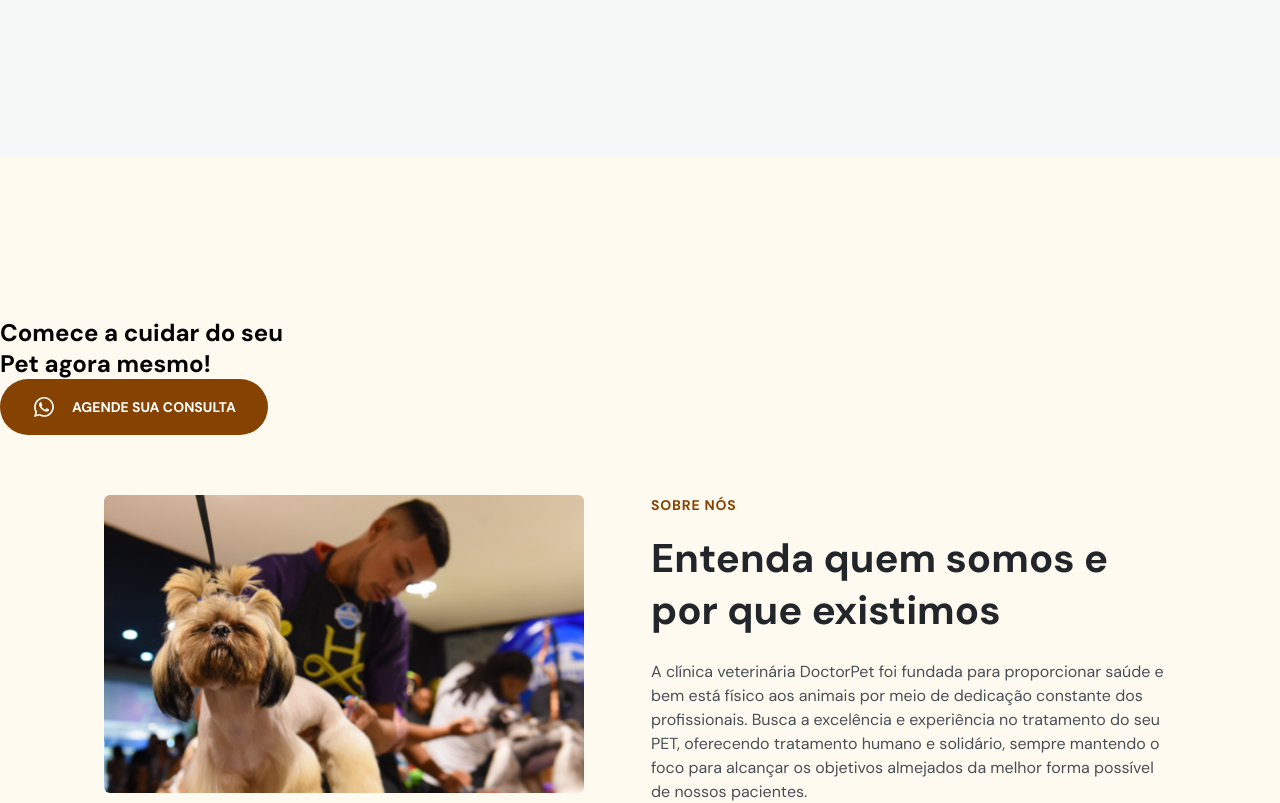
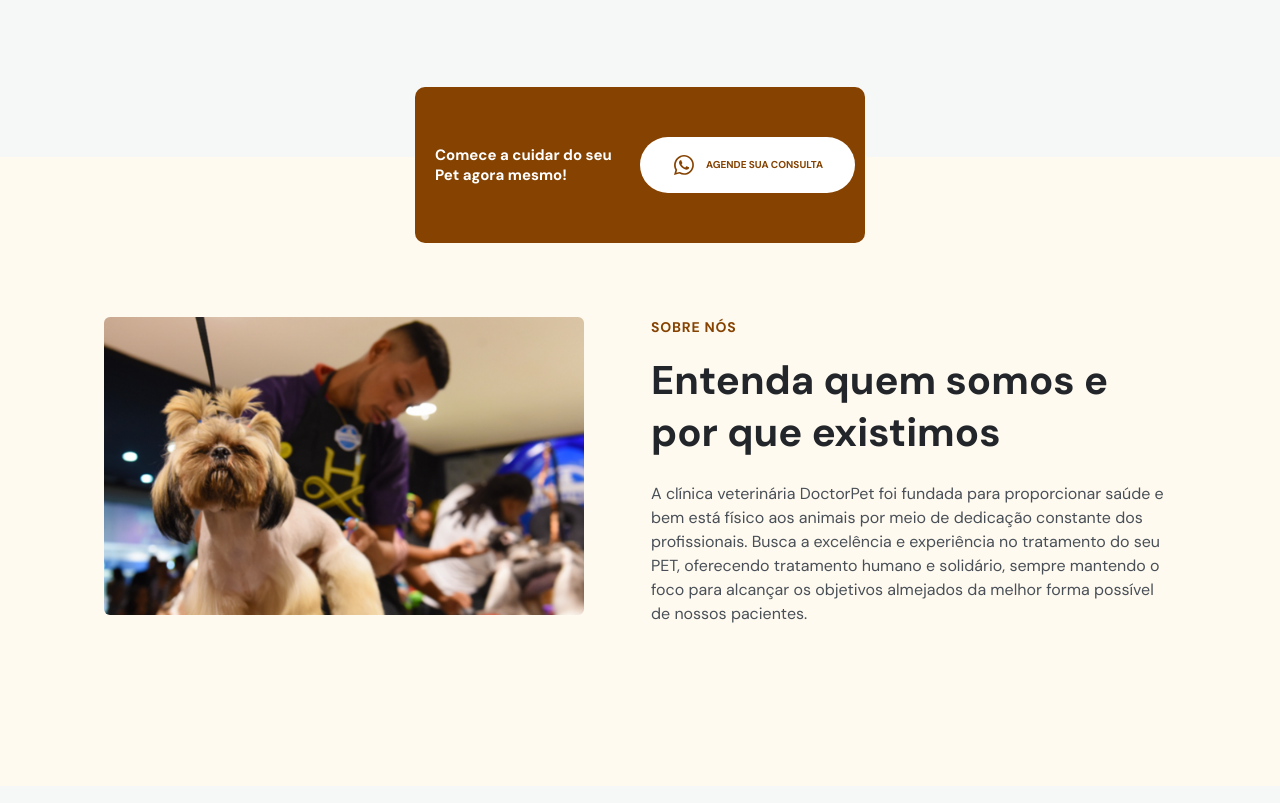
Before and after one commit to maarcusvinicius/LP-Pet, a plain HTML site: page index.html in a window 1280 px wide. Shown: the part 2536-3339 px from the top of the page. Drawn offline with nearby package versions, Linux system fonts and the light colour scheme.

Commit message:
style bannerCTA finish

```diff
--- a/style.css
+++ b/style.css
@@ -532,11 +532,21 @@ body.menu-expanded button path {
   width: 12rem;
 }
 
-#depoiments .banner-CTA {
-  margin-top: 10rem;
-  width: 45rem;
+/*=== ABOUT =================================*/
+
+#about .banner-CTA {
+  right: 0;
+  left: 0;
+
+  margin-top: 0;
+  width: 100%;
+  max-width: 45rem;
+
+  position: absolute;
+  top: -70px;
 
   display: flex;
+  margin: 0 auto;
   align-items: center;
   justify-content: center;
 
@@ -544,16 +554,23 @@ body.menu-expanded button path {
   background-color: var(--primary-color);
 }
 
-#depoiments .banner-CTA h1 {
+#about .banner-CTA h1 {
   color: white;
   font-size: 1.5rem;
   text-align: left;
 
   width: 50%;
-  padding-inline: 1rem;
+  padding-inline: 2rem;
 }
 
-#depoiments .banner-CTA .button {
+#about .banner-CTA .button {
+  display: flex;
+  flex-direction: row;
+  margin-top: 5rem;
+  margin-bottom: 5rem;
+  margin-right: 1rem;
+  gap: 0;
+
   background: white;
   border-radius: 4rem;
   font-weight: 700;
@@ -561,36 +578,36 @@ body.menu-expanded button path {
   line-height: 1rem;
   text-transform: uppercase;
   text-decoration: none;
+}
 
-  color: var(--primary-color);
-
-  display: inline-block;
-
-  margin-top: 5rem;
-  margin-bottom: 5rem;
-
+#about .button p {
   color: var(--primary-color);
 }
 
-#depoiments .button:hover {
+#about .button path {
+  fill: var(--primary-color);
+}
+
+#about .button svg {
+  margin-right: 1rem;
+}
+
+#about .button:hover {
   background-color: var(--primary-color);
-  color: white;
 
   filter: brightness(1.3);
 }
 
-#depoiments .button p {
-  position: relative;
+#about .button:hover p {
   color: white;
 }
 
-#depoiments button path {
-  stroke: var(--primary-color);
+#about .button:hover path {
+  fill: white;
 }
 
-/*=== ABOUT =================================*/
-
 #about {
+  position: relative;
   text-align: left;
   background-color: var(--brand-beige);
 }
```
